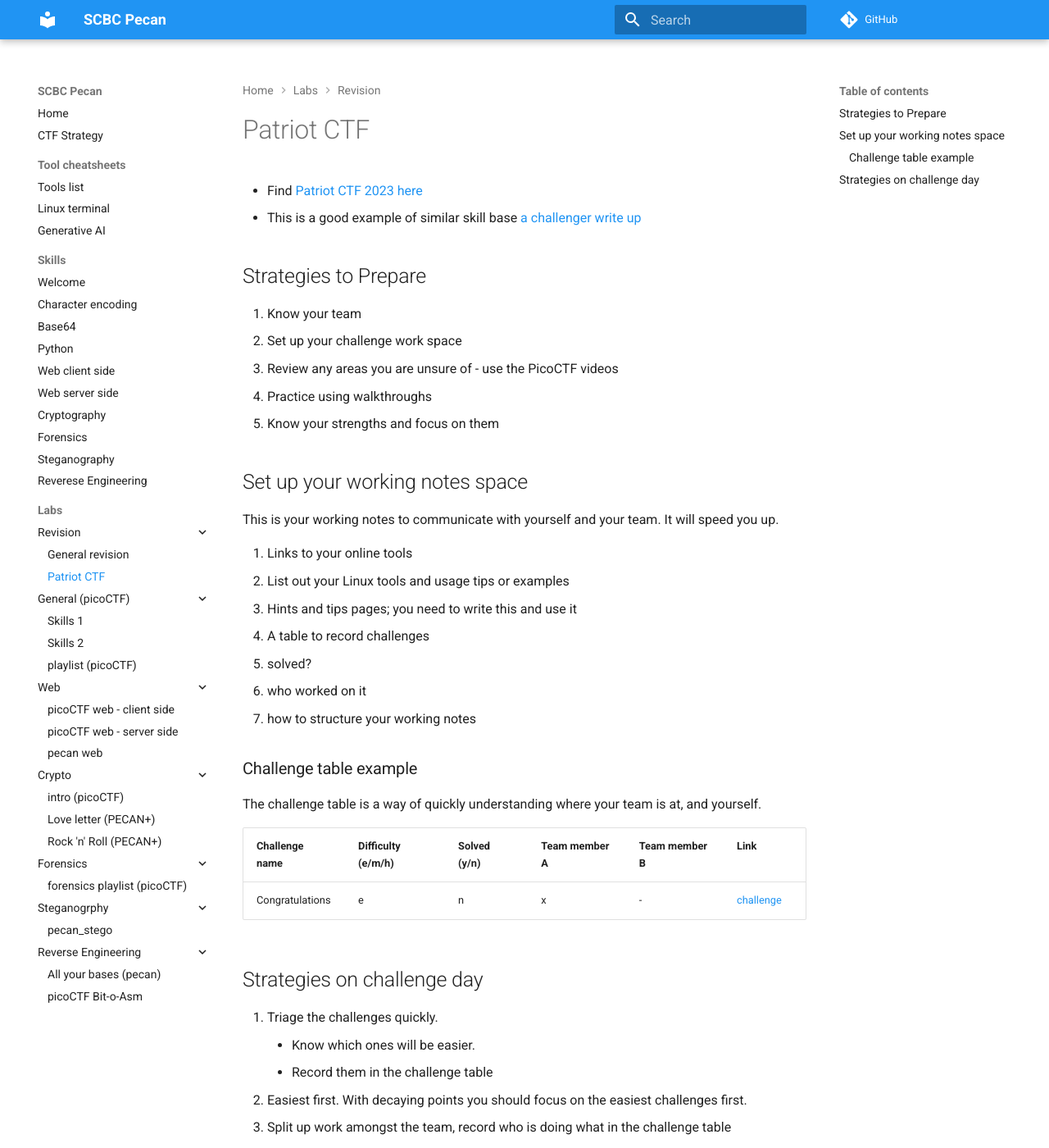
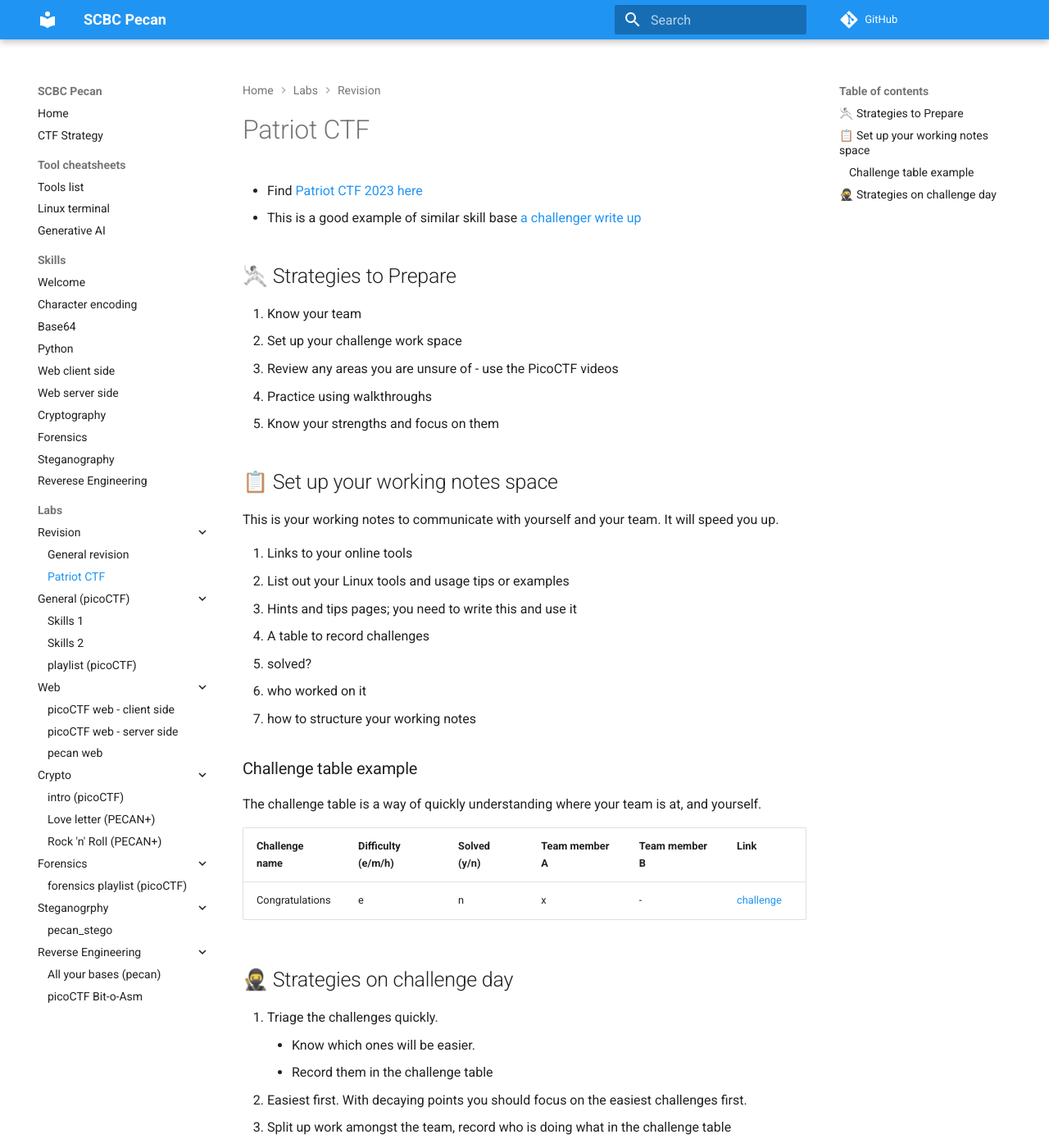
Before and after one commit to ding0t/scbc_pecan, an MkDocs documentation site: the page built from docs/labs/patriot_ctf.md, in a window 1280 px wide and 1400 px high. Shown: the whole window at 82% size. Built offline with MkDocs 1.6.1 and Material for MkDocs 9.7.7, drawn with Linux system fonts in a browser that asks for light colours; comment, search, counter and statistics services are not loaded.

Commit message:
added emojis

```diff
--- a/docs/labs/patriot_ctf.md
+++ b/docs/labs/patriot_ctf.md
@@ -3,7 +3,7 @@
 - Find [Patriot CTF 2023 here](https://github.com/MasonCompetitiveCyber/PatriotCTF2023)
 - This is a good example of similar skill base [a challenger write up](https://d-c4ptain.github.io/posts/PatriotCTF-2023-writeup/)
 
-## Strategies to Prepare
+## 🤺 Strategies to Prepare
 
 
 1. Know your team
@@ -13,7 +13,7 @@
 1. Practice using walkthroughs
 1. Know your strengths and focus on them
 
-## Set up your working notes space
+## 📋 Set up your working notes space
 
 This is your working notes to communicate with yourself and your team. It will speed you up.
 
@@ -34,7 +34,7 @@
 |Congratulations| e| n| x| - | [challenge](https://github.com/MasonCompetitiveCyber/PatriotCTF2023/tree/main/Forensics/congratulations) |
 
 
-## Strategies on challenge day
+## 🥷 Strategies on challenge day
 
 1. Triage the challenges quickly.
     - Know which ones will be easier.
```
